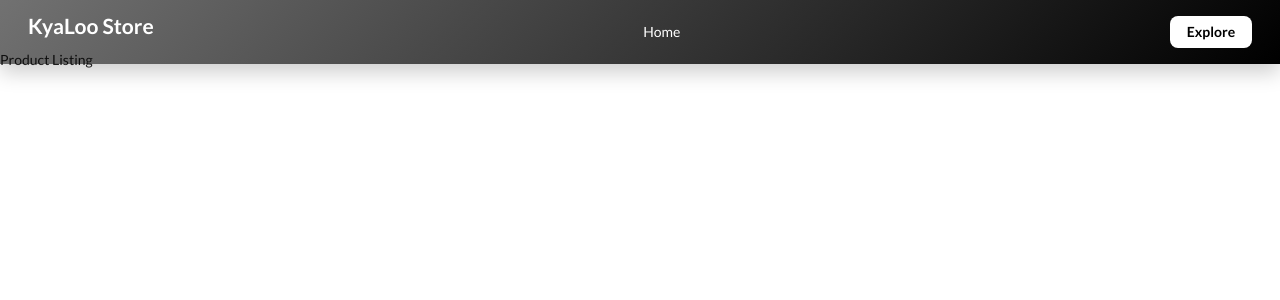
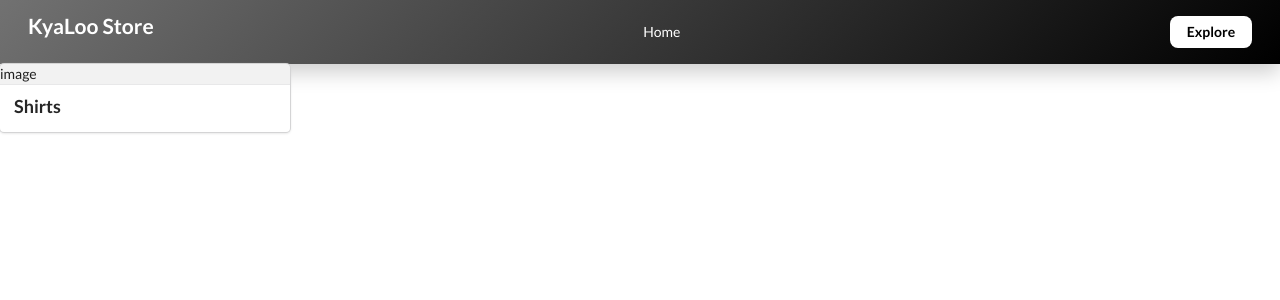
Before and after one commit to AbhayChaskar/kyaLoo_store, a React (Vite) app: page / in a window 1280 px wide. Shown: the top 300 px of the page. Built offline with nearby package versions, Linux system fonts and the light colour scheme.

Commit message:
fetched sample product in card format

```diff
--- a/src/Components/ProductComponent.jsx
+++ b/src/Components/ProductComponent.jsx
@@ -1,9 +1,24 @@
-import React from 'react'
+import React from "react";
+import { useSelector } from "react-redux";
 
 const ProductComponent = () => {
+  const products = useSelector((state) => state.allProducts.products);
+  const { id, title } = products[0];
+
   return (
-    <div>ProductComponent</div>
-  )
-}
+    <div className="four column wide">
+      <div className="ui link cards">
+        <div className="card">
+          <div className="image">
+            image
+          </div>
+          <div className="content">
+            <div className="header">{title}</div>
+          </div>
+        </div>
+      </div>
+    </div>
+  );
+};
 
-export default ProductComponent
+export default ProductComponent;
--- a/src/Components/ProductListing.jsx
+++ b/src/Components/ProductListing.jsx
@@ -8,7 +8,7 @@
 
   return (
     <div className='ui grid'>
-      <div>Product Listing</div>
+      <ProductComponent/>
     </div>
   )
 }
```
